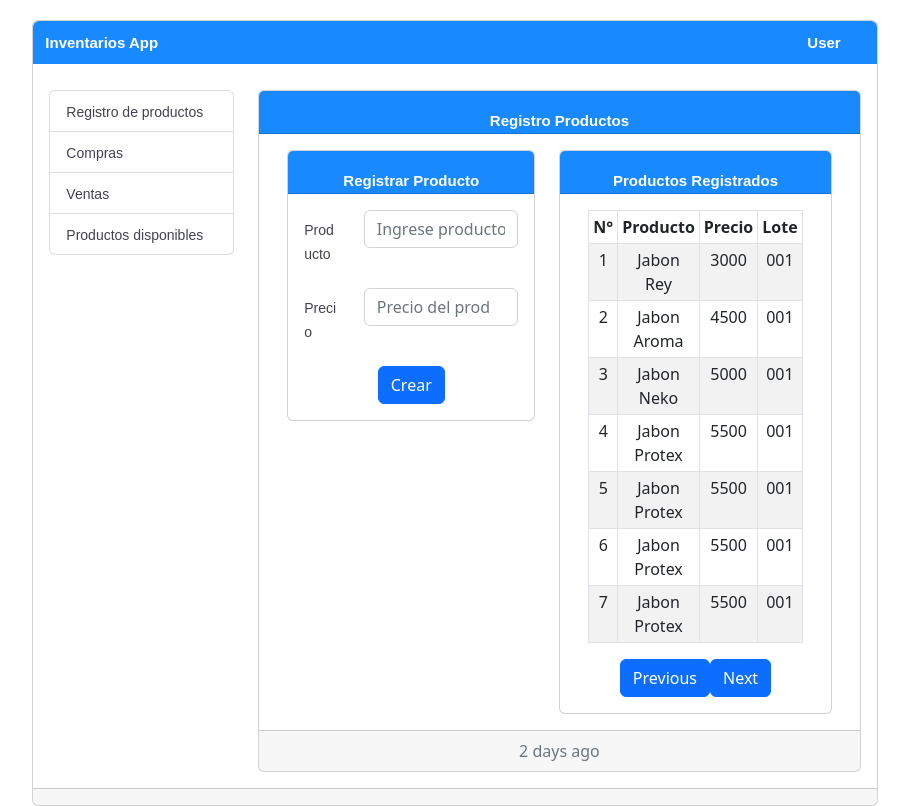
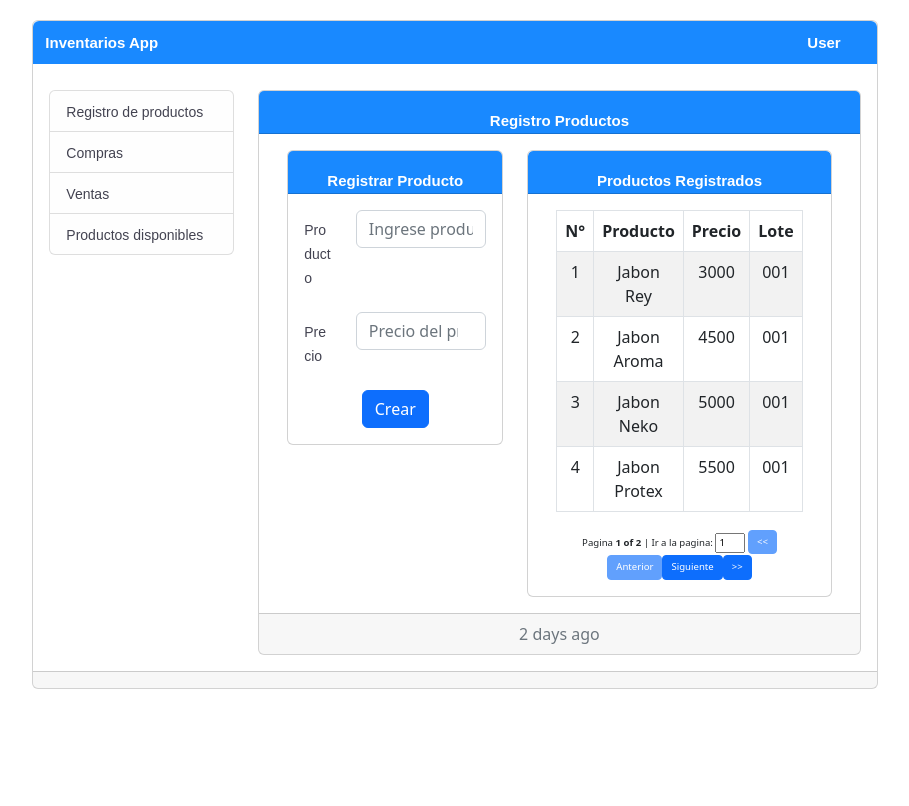
Before and after one commit to yo-huaca95/Actividad1-Fullstack, a React (Create React App) app in the folder Actividad-1-Front/: page /RegistroProductos in a window 1280 px wide. Shown: the whole page, without its empty margins (185-1094 px from the left). Built offline with nearby package versions, Linux system fonts and the light colour scheme.

Commit message:
avances tabla 3

```diff
--- a/Actividad-1-Front/src/Components/MenuNavegacionIzquierdo/OpcionesMenu/MarcoOpciones.js
+++ b/Actividad-1-Front/src/Components/MenuNavegacionIzquierdo/OpcionesMenu/MarcoOpciones.js
@@ -1,6 +1,6 @@
 import React from "react";
 
-import {TituloMarcoOpciones} from '../OpcionesMenu/MarcoOpciones/TituloMarcoOpciones';
+import {TituloMarcoOpciones} from './marcoOpciones/TituloMarcoOpciones';
 import './MarcoOpciones.css';
 import {AppRouterMenuIzquierdo} from '../Rutas/AppRouterMenuIzquierdo';
 
--- a/Actividad-1-Front/src/Components/MenuNavegacionIzquierdo/OpcionesMenu/RegistroProductos/RegistroProductos.css
+++ b/Actividad-1-Front/src/Components/MenuNavegacionIzquierdo/OpcionesMenu/RegistroProductos/RegistroProductos.css
@@ -1,5 +1,5 @@
 .CardsTablePrRegistrar{
-    height: 100% !important;
+    overflow-x: auto;
 }
 
 Form Label {
--- /dev/null
+++ b/Actividad-1-Front/src/Components/MenuNavegacionIzquierdo/OpcionesMenu/RegistroProductos/Tabla/Tabla.css
@@ -0,0 +1,13 @@
+.inputPaginacion{
+    width: 30px;
+    height: auto;
+    font-size: 0.6rem;
+}
+
+.botonPaginacion{
+    --bs-btn-padding-y: 0.25rem !important;
+    --bs-btn-padding-x: 0.5rem !important;
+    --bs-btn-font-size: 0.5rem !important;
+    --bs-btn-border-radius: 0.25rem !important;
+    font-size: 0.6rem !important;
+}
--- a/Actividad-1-Front/src/Components/MenuNavegacionIzquierdo/OpcionesMenu/RegistroProductos/Tabla/Tabla.js
+++ b/Actividad-1-Front/src/Components/MenuNavegacionIzquierdo/OpcionesMenu/RegistroProductos/Tabla/Tabla.js
@@ -1,10 +1,12 @@
-import React, {useMemo} from "react";
+import React, {useEffect, useMemo} from "react";
 import {useTable, usePagination} from "react-table"
 import Table from 'react-bootstrap/Table';
 import Button from 'react-bootstrap/Button';
+import './Tabla.css';
 
 import { COLUMNS } from "./columns";
 import {PRODUCTOS} from "./productos";
+//import { Container } from "react-bootstrap";
 
 export const Tabla= ()=>{
 
@@ -17,6 +19,8 @@ export const Tabla= ()=>{
     },usePagination)
 
 
+
+
     const {
       getTableProps,
       getTableBodyProps,
@@ -24,13 +28,25 @@ export const Tabla= ()=>{
       page,
       nextPage,
       previousPage,
+      canNextPage,
+      canPreviousPage,
+      pageOptions,
+      gotoPage,
+      pageCount,
+      setPageSize,
+      state,
       prepareRow
 
     }=tableInstance
 
+    const {pageIndex}=state
+
+    useEffect(()=>setPageSize(4),[]);
+
+
     return (
         <>
-        <Table striped bordered hover size="sm" {...getTableProps}>
+        <Table striped bordered hover {...getTableProps}>
         <thead>
           {headerGroups.map((headerGroup)=>(
           <tr {...headerGroup.getHeaderGroupProps()}>
@@ -42,7 +58,7 @@ export const Tabla= ()=>{
           </tr>
           ))}
         </thead>
-        <tbody {...getTableBodyProps()} >
+        <tbody  {...getTableBodyProps()} >
           { page.map(row=>{
             prepareRow (row)
             return (
@@ -60,8 +76,24 @@ export const Tabla= ()=>{
         </tbody>
         </Table>
         <div>
-        <Button onClick={()=>previousPage()}> Previous</Button>
-        <Button onClick={()=>nextPage()}> Next</Button>
+        <span className="botonPaginacion">Pagina{''}</span>
+          <span className="botonPaginacion" ><strong> {pageIndex +1} of {pageOptions.length} </strong>{''}</span>
+          <span className="botonPaginacion">
+            | Ir a la pagina: {''}
+            <input className="inputPaginacion"
+            type='number'
+            defaultValue={pageIndex+1}
+            onChange={(e)=>{
+              const pageNumber = e.target.value? Number(e.target.value)-1 : 0
+              gotoPage(pageNumber)
+            }}
+            />
+            {' '}
+          </span>
+         <Button onClick={()=>gotoPage(0)} disabled={!canPreviousPage} className="botonPaginacion">{'<<'}</Button>
+         <Button onClick={()=>previousPage()} disabled={!canPreviousPage} className="botonPaginacion"><span > Anterior</span></Button>
+         <Button onClick={()=>nextPage()} disabled={!canNextPage} className="botonPaginacion"> <span  >Siguiente</span></Button>
+        <Button onClick={()=>gotoPage(pageCount - 1)} disabled={!canNextPage} className="botonPaginacion" >{'>>'}</Button>
         </div>
         </>
     );
```
